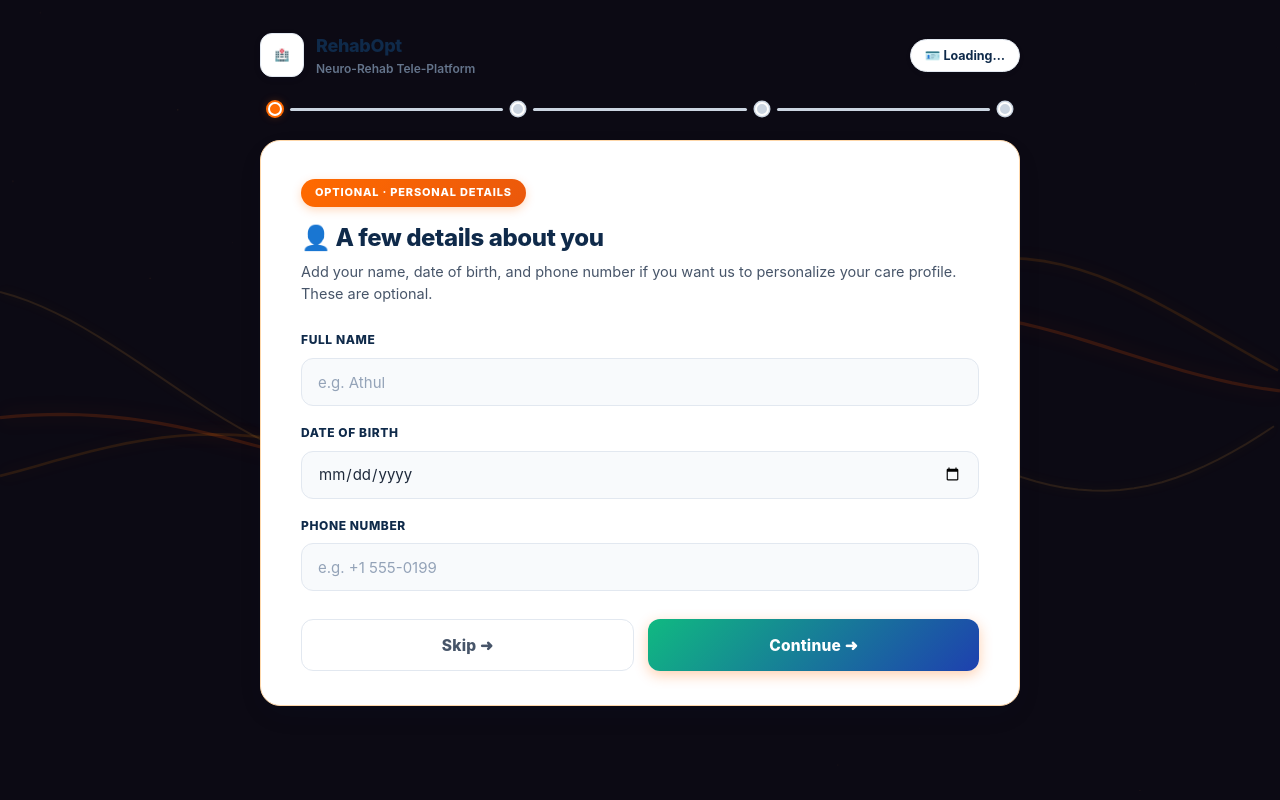
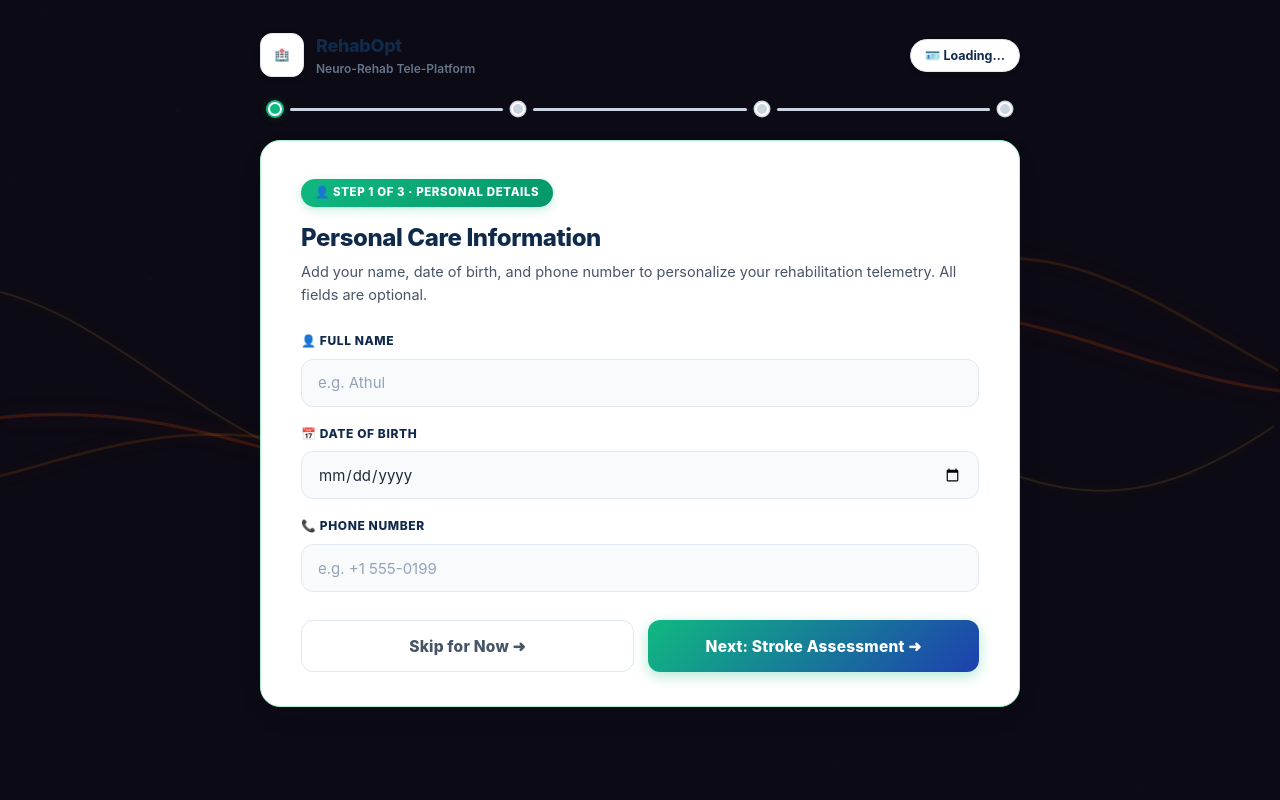
Before and after one commit to Athul-lab-ux/SEMIFIN-REHAB, a Flask app: page /onboarding in a window 1280 px wide. Run offline with Flask 3, Linux system fonts and the light colour scheme; the visitor is signed in with stand-in values (Sample User, id 1); data comes from the database, SQL or seed files in the repository.

Commit message:
feat(ui): seamless auth-to-steps flow, light green & white clinical theme, symmetrical card layouts

```diff
--- a/app.py
+++ b/app.py
@@ -388,13 +388,14 @@ def logout():
 @login_required
 def onboarding():
     """New-patient questionnaire: stroke type → how it happened."""
-    db = get_db()
-    row = db.execute(
-        "SELECT onboarding_done FROM patients WHERE patient_id = ?",
-        (session["patient_id"],),
-    ).fetchone()
-    if row and row["onboarding_done"]:
-        return redirect(url_for("dashboard"))
+    if request.args.get("edit") != "1":
+        db = get_db()
+        row = db.execute(
+            "SELECT onboarding_done FROM patients WHERE patient_id = ?",
+            (session["patient_id"],),
+        ).fetchone()
+        if row and row["onboarding_done"]:
+            return redirect(url_for("dashboard"))
     return render_template("onboarding.html")
 
 
--- a/static/css/auth.css
+++ b/static/css/auth.css
@@ -328,7 +328,7 @@ body {
 .toast.show { transform: translateX(-50%) translateY(0); opacity: 1; }
 .toast.success { background: #D1FAE5; border: 1px solid #6EE7B7; color: #065F46; }
 .toast.error { background: #FEE2E2; border: 1px solid #FCA5A5; color: #991B1B; }
-.toast.info { background: var(--clin-orange-tint); border: 1px solid rgba(255, 106, 0, 0.4); color: #9A3412; }
+.toast.info { background: #ECFDF5; border: 1px solid #A7F3D0; color: #065F46; }
 
 /* ---------- Responsive ---------- */
 @media (max-width: 600px) {
--- a/static/css/clinical.css
+++ b/static/css/clinical.css
@@ -244,7 +244,7 @@ button, .btn-link {
   max-width: 220px;
 }
 .tb-select:hover, .clin-select:hover { border-color: var(--clin-orange); }
-.tb-select:focus, .clin-select:focus { border-color: var(--clin-orange); box-shadow: 0 0 0 3px rgba(255,106,0,0.12); }
+.tb-select:focus, .clin-select:focus { border-color: var(--clin-orange); box-shadow: 0 0 0 3px rgba(16, 185, 129, 0.16); }
 
 .tb-icon-btn {
   display: inline-flex;
@@ -624,7 +624,7 @@ html.hemi-right .hemi-cluster { right: 14px !important; left: auto !important; }
 
 .obo-chip.picked { background: var(--clin-theme-primary); border-color: var(--clin-theme-primary); color: #fff; }
 
-.obo-privacy { background: var(--clin-orange-tint); border-color: rgba(255,106,0,0.3); }
+.obo-privacy { background: var(--clin-orange-tint); border-color: rgba(16, 185, 129, 0.3); }
 
 .obo-actions .clin-btn-primary { background: linear-gradient(135deg, var(--clin-theme-primary), var(--clin-theme-secondary)); }
 
--- a/static/css/onboarding.css
+++ b/static/css/onboarding.css
@@ -1,13 +1,13 @@
 /* ==========================================================================
    RehabOpt — Clinical Light Theme Onboarding
-   Clean, white-centered cards with refined orange frame and badges
+   Clean, white-centered cards with refined light green frame and badges
    ========================================================================== */
 
 :root {
-  --obo-primary: #FF6A00;
-  --obo-primary-dark: #EA580C;
-  --obo-primary-tint: #FFF7ED;
-  --obo-primary-ring: rgba(255, 106, 0, 0.22);
+  --obo-primary: #10B981;
+  --obo-primary-dark: #059669;
+  --obo-primary-tint: #ECFDF5;
+  --obo-primary-ring: rgba(16, 185, 129, 0.22);
   --obo-navy: #0F2A4A;
   --obo-slate: #475569;
   --obo-light-slate: #64748B;
@@ -122,7 +122,7 @@
 
 .prog-dot.on {
   background: var(--obo-primary);
-  box-shadow: 0 0 0 2px var(--obo-primary), 0 0 10px rgba(255, 106, 0, 0.4);
+  box-shadow: 0 0 0 2px var(--obo-primary), 0 0 10px rgba(16, 185, 129, 0.4);
 }
 
 .prog-line {
@@ -140,25 +140,28 @@
 /* Onboarding Main Card */
 .obo-card {
   background: var(--obo-card-bg);
-  border: 1.5px solid #FED7AA;
+  border: 1.5px solid #A7F3D0;
   border-radius: var(--radius-card);
   box-shadow: var(--shadow-card);
   padding: 38px 40px 34px;
   transition: all 0.3s ease;
+  box-sizing: border-box;
 }
 
 .step-badge {
-  display: inline-block;
-  font-size: 11px;
+  display: inline-flex;
+  align-items: center;
+  gap: 6px;
+  font-size: 11.5px;
   font-weight: 800;
-  letter-spacing: 0.8px;
+  letter-spacing: 0.6px;
   text-transform: uppercase;
   color: #FFFFFF;
   background: linear-gradient(135deg, var(--obo-primary), var(--obo-primary-dark));
   padding: 5px 14px;
   border-radius: 999px;
   margin-bottom: 16px;
-  box-shadow: 0 3px 10px rgba(255, 106, 0, 0.25);
+  box-shadow: 0 3px 10px rgba(16, 185, 129, 0.25);
 }
 
 .step-badge-ready {
@@ -445,20 +457,22 @@
   display: inline-flex;
   align-items: center;
   justify-content: center;
+  gap: 8px;
   cursor: pointer;
   transition: all 0.2s ease;
   border: none;
+  box-sizing: border-box;
 }
 
 .clin-btn-primary {
   background: linear-gradient(135deg, var(--obo-primary), var(--obo-primary-dark));
   color: #FFFFFF;
-  box-shadow: 0 4px 14px rgba(255, 106, 0, 0.32);
+  box-shadow: 0 4px 14px rgba(16, 185, 129, 0.32);
 }
 
 .clin-btn-primary:hover:not(:disabled) {
   transform: translateY(-1px);
-  box-shadow: 0 6px 18px rgba(255, 106, 0, 0.4);
+  box-shadow: 0 6px 18px rgba(16, 185, 129, 0.4);
 }
 
 .clin-btn-ghost {
--- a/static/css/report.css
+++ b/static/css/report.css
@@ -167,7 +167,7 @@
 .toast.show { transform: translateX(-50%) translateY(0); opacity: 1; }
 .toast.success { background: #D1FAE5; border: 1px solid #6EE7B7; color: #065F46; }
 .toast.error { background: #FEE2E2; border: 1px solid #FCA5A5; color: #991B1B; }
-.toast.info { background: var(--clin-orange-tint); border: 1px solid rgba(255, 106, 0, 0.4); color: #9A3412; }
+.toast.info { background: #ECFDF5; border: 1px solid #A7F3D0; color: #065F46; }
 
 @media (max-width: 640px) {
   .report-sheet {
--- a/static/css/session_shell.css
+++ b/static/css/session_shell.css
@@ -856,4 +856,4 @@ html.hemi-right .hemi-cluster {
 .toast.show { transform: translateX(-50%) translateY(0); opacity: 1; }
 .toast.success { background: #D1FAE5; border: 1px solid #6EE7B7; color: #065F46; }
 .toast.error { background: #FEE2E2; border: 1px solid #FCA5A5; color: #991B1B; }
-.toast.info { background: var(--sess-orange-tint); border: 1px solid rgba(255, 106, 0, 0.4); color: #9A3412; }
+.toast.info { background: #ECFDF5; border: 1px solid #A7F3D0; color: #065F46; }
--- a/static/js/kinematics.js
+++ b/static/js/kinematics.js
@@ -219,3 +219,7 @@ const Kinematics = {
 
 // Freeze the object to prevent accidental mutation
 Object.freeze(Kinematics);
+
+if (typeof module !== "undefined" && module.exports) {
+  module.exports = Kinematics;
+}
--- a/static/js/onboarding.js
+++ b/static/js/onboarding.js
@@ -56,8 +56,9 @@ document.addEventListener("DOMContentLoaded", async () => {
     const data = await res.json();
     if (data.status === "success" && data.profile) {
       const p = data.profile;
-      // If patient already completed onboarding, go directly to main app
-      if (p.onboarding_done) {
+      const isEditing = new URLSearchParams(window.location.search).get("edit") === "1";
+      // If patient already completed onboarding and not in edit mode, go directly to dashboard
+      if (p.onboarding_done && !isEditing) {
         window.location.href = "/dashboard";
         return;
       }
--- a/templates/_clinical_rail.html
+++ b/templates/_clinical_rail.html
@@ -32,9 +32,12 @@
     <span class="rl-ico">📋</span> Report Card
   </a>
 
-  <div class="rail-label">Account</div>
+  <div class="rail-label">Account & Setup</div>
   <a href="/profile" class="rail-link" aria-label="Patient Profile">
     <span class="rl-ico">👤</span> Patient Profile
+  </a>
+  <a href="/onboarding?edit=1" class="rail-link" aria-label="Review Setup Steps">
+    <span class="rl-ico">📝</span> Setup Steps & Story
   </a>
 
   <div class="rail-foot">
--- a/templates/onboarding.html
+++ b/templates/onboarding.html
@@ -29,89 +29,89 @@
 
     <!-- STEP 0 · Personal details (optional) -->
     <section class="obo-card" id="step0">
-      <div class="step-badge">Optional · Personal Details</div>
-      <h1>👤 A few details about you</h1>
-      <p class="obo-sub">Add your name, date of birth, and phone number if you want us to personalize your care profile. These are optional.</p>
+      <div class="step-badge">👤 Step 1 of 3 · Personal Details</div>
+      <h1>Personal Care Information</h1>
+      <p class="obo-sub">Add your name, date of birth, and phone number to personalize your rehabilitation telemetry. All fields are optional.</p>
 
       <div class="obo-q">
-        <label class="obo-label" for="pat-name">Full Name</label>
+        <label class="obo-label" for="pat-name">👤 Full Name</label>
         <input type="text" id="pat-name" class="obo-input" placeholder="e.g. Athul" maxlength="60" autocomplete="name" />
       </div>
 
       <div class="obo-q">
-        <label class="obo-label" for="pat-dob">Date of Birth</label>
+        <label class="obo-label" for="pat-dob">📅 Date of Birth</label>
         <input type="date" id="pat-dob" class="obo-input" />
       </div>
 
       <div class="obo-q">
-        <label class="obo-label" for="pat-phone">Phone Number</label>
+        <label class="obo-label" for="pat-phone">📞 Phone Number</label>
         <input type="tel" id="pat-phone" class="obo-input" placeholder="e.g. +1 555-0199" maxlength="20" autocomplete="tel" />
       </div>
 
       <div class="obo-actions">
-        <button type="button" class="clin-btn clin-btn-ghost btn-skip" id="btn-skip0" data-to="1">Skip ➜</button>
-        <button type="button" class="clin-btn clin-btn-primary btn-next" id="btn-next0" data-to="1">Continue ➜</button>
+        <button type="button" class="clin-btn clin-btn-ghost btn-skip" id="btn-skip0" data-to="1">Skip for Now ➜</button>
+        <button type="button" class="clin-btn clin-btn-primary btn-next" id="btn-next0" data-to="1">Next: Stroke Assessment ➜</button>
       </div>
     </section>
 
     <!-- STEP 1 · Stroke type (required) -->
     <section class="obo-card" id="step1" style="display:none;">
-      <div class="step-badge">Step 1 of 2</div>
-      <h1>🧠 Which type of stroke are you facing?</h1>
-      <p class="obo-sub">Pick the category that best matches your condition — we'll tailor your exercises to it. You can change it anytime from the top bar.</p>
+      <div class="step-badge">🧠 Step 2 of 3 · Clinical Assessment</div>
+      <h1>Select Your Stroke Profile</h1>
+      <p class="obo-sub">Choose the condition that matches your clinical presentation to tailor kinematic drill targets and posture thresholds.</p>
 
       <div class="obo-options" id="stroke-options"><!-- injected --></div>
 
       <div class="obo-actions">
         <button type="button" class="clin-btn clin-btn-ghost btn-back" id="btn-back1" data-to="0">← Back</button>
-        <button type="button" class="clin-btn clin-btn-primary" id="btn-next1" disabled aria-disabled="true">Continue ➜</button>
+        <button type="button" class="clin-btn clin-btn-primary" id="btn-next1" disabled aria-disabled="true">Next: Condition Story ➜</button>
       </div>
     </section>
 
     <!-- STEP 2 · How it happened (optional story / voice) -->
     <section class="obo-card" id="step2" style="display:none;">
-      <div class="step-badge">Step 2 of 2</div>
-      <h1>💬 How did it happen? <span class="opt-tag">optional</span></h1>
-      <p class="obo-sub">Type it below — or tap the mic 🎙️ and just say it. This stays private to your care profile.</p>
+      <div class="step-badge">💬 Step 3 of 3 · Condition Story</div>
+      <h1>How Did It Happen? <span class="opt-tag">Optional</span></h1>
+      <p class="obo-sub">Type your recovery journey below or speak aloud using the microphone button 🎙️. This remains private to your care file.</p>
 
-      <label class="obo-label" for="onset-text">Your story <span class="opt-tag">optional</span></label>
+      <label class="obo-label" for="onset-text">📝 Your Story Notes</label>
       <div class="obo-voice-row">
         <textarea id="onset-text" rows="3" maxlength="500"
-          placeholder="e.g. I had a stroke about 4 months ago, and my right arm feels weak…"></textarea>
+          placeholder="e.g. I had a stroke about 4 months ago, and my right arm and wrist feel weak…"></textarea>
         <button type="button" id="voice-btn" class="vo-btn" aria-label="Speak instead of typing" title="Speak instead of typing">🎙️</button>
       </div>
       <p class="voice-status" id="voice-status"></p>
 
       <div class="obo-actions">
         <button type="button" class="clin-btn clin-btn-ghost btn-back" id="btn-back2" data-to="1">← Back</button>
-        <button type="button" class="clin-btn clin-btn-primary" id="btn-next2" data-to="3">Continue ➜</button>
+        <button type="button" class="clin-btn clin-btn-primary" id="btn-next2" data-to="3">Review Recovery Plan ➜</button>
       </div>
     </section>
 
     <!-- STEP FINISH · Finish screen that saves the profile and opens the main app -->
     <section class="obo-card" id="step-finish" style="display:none;">
-      <div class="step-badge step-badge-ready">All Set</div>
-      <h1>✅ Your recovery profile is ready</h1>
-      <p class="obo-sub">We saved your answers privately. Let's take you straight to your RehabOpt dashboard.</p>
+      <div class="step-badge step-badge-ready">🌿 Program Ready</div>
+      <h1>Your Recovery Plan Is Configured</h1>
+      <p class="obo-sub">Your personalized kinematic telemetry profile has been initialized. Click below to launch your main command center.</p>
 
       <div class="obo-summary-card">
         <div class="sum-row">
-          <span class="sum-label">Patient</span>
+          <span class="sum-label">👤 Patient Name</span>
           <span class="sum-val" id="sum-name">Patient</span>
         </div>
         <div class="sum-row">
-          <span class="sum-label">Stroke Profile</span>
+          <span class="sum-label">🧠 Stroke Profile</span>
           <span class="sum-val" id="sum-condition">Hemiparesis</span>
         </div>
       </div>
 
       <div class="obo-privacy">
-        🔒 All your answers are saved to <b>your private patient record only</b> — never shared with or visible to any other user.
+        🔒 All your clinical data is encrypted and saved to <b>your private patient record only</b> — completely isolated and secure.
       </div>
 
       <div class="obo-actions">
         <button type="button" class="clin-btn clin-btn-ghost btn-back" id="btn-back-finish" data-to="2">← Back</button>
-        <button type="button" id="btn-open-app" class="clin-btn clin-btn-primary">Open My App ➜</button>
+        <button type="button" id="btn-open-app" class="clin-btn clin-btn-primary">🚀 Open Main Dashboard ➜</button>
       </div>
     </section>
   </main>
```
Also changed, not shown: other parts of static/css/onboarding.css (+21 -12 lines), static/css/dashboard.css (+8 -2 lines), static/css/profile.css (+6 -6 lines), static/css/therapy.css (+5 -5 lines), static/js/auth.js (+8 -9 lines), templates/auth.html (+5 -5 lines), templates/dashboard.html (+18 -4 lines).
